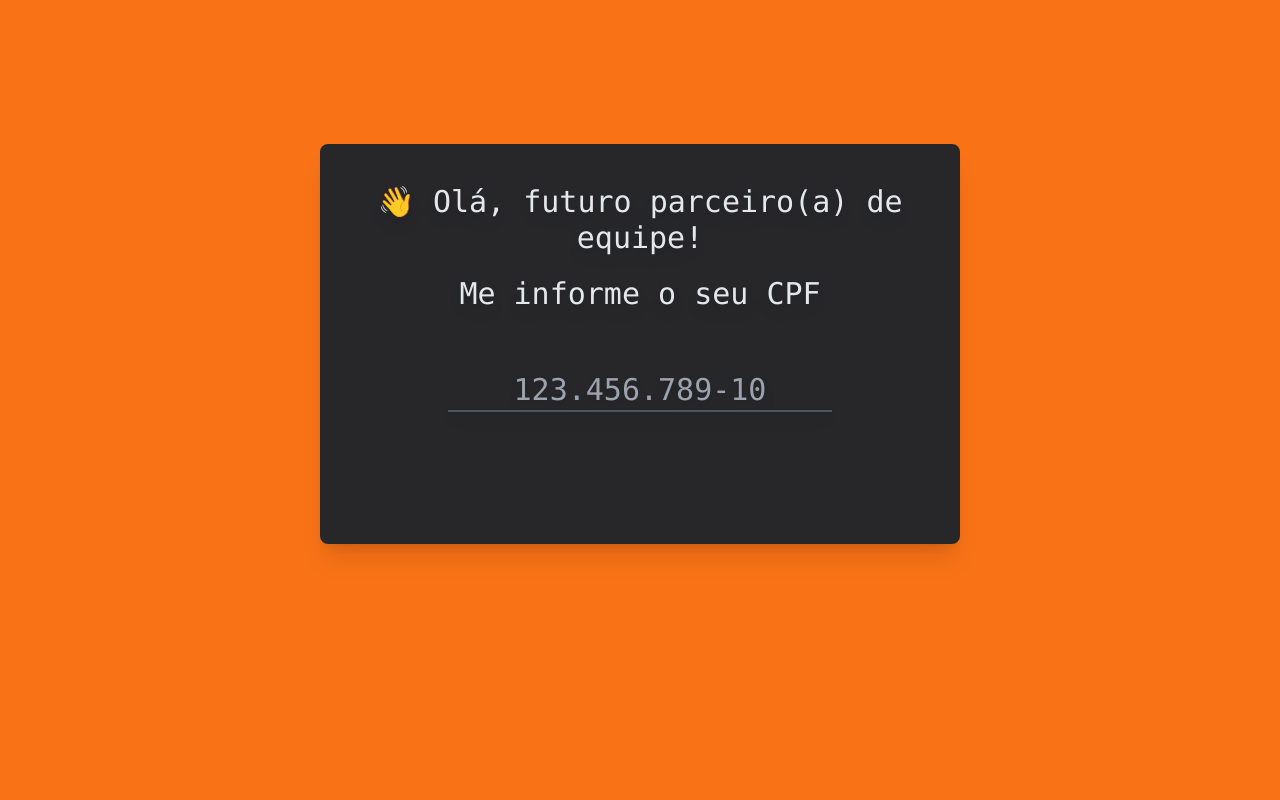
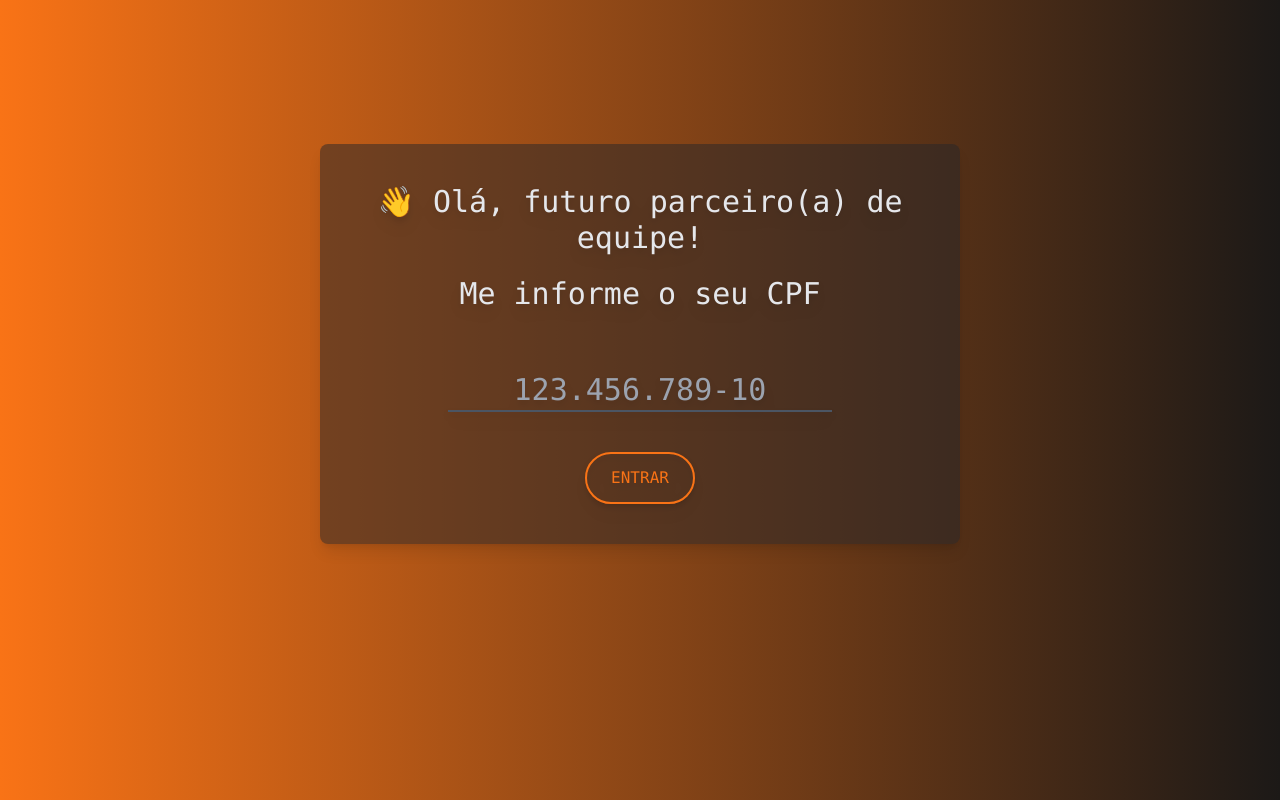
Before and after one commit to JohannesAlves/Bank-Study, a React (Vite) app in the folder web/: page / in a window 1280 px wide. Built offline with nearby package versions, Linux system fonts and the light colour scheme.

Commit message:
chore: add button to enter in another page.

```diff
--- a/web/src/pages/Main.tsx
+++ b/web/src/pages/Main.tsx
@@ -3,17 +3,48 @@ import woman from "../assets/woman.svg";
 function Main() {
     return (
         <>
-            <div className="bg-orange-500 w-screen h-screen fixed font-mono">
-                <main className="bg-zinc-800 h-2/4  w-2/4 mx-auto mt-36 flex justify-center rounded-lg shadow-xl">
+            <div className="bg-gradient-to-r from-orange-500 to-stone-900 w-screen h-screen fixed font-mono">
+                <main className="bg-zinc-800  bg-opacity-50 h-2/4  w-2/4 mx-auto mt-36 flex justify-center rounded-lg shadow-lg">
                     <div className="mt-10 text-center text-gray-200 drop-shadow-lg">
+                        <div>
                             <h1 className="text-3xl">👋 Olá, futuro parceiro(a) de equipe!</h1>
                             <h2 className="text-3xl mt-5">Me informe o seu CPF</h2>
+                        </div>
+
+                        <div className="flex flex-col w-full h-full	items-center">
                             <input
                                 type="text"
                                 name="name"
                                 placeholder="123.456.789-10"
                                 className="w-96 h-11 px-4 py-2 border-b-2 mt-14 bg-transparent border-gray-600 outline-none  focus:border-orange-500 text-gray-200 text-3xl text-center"
                             />
+
+                            <a
+                                href="#_"
+                                className="relative mt-10 inline-flex items-center justify-center p-4 px-6 py-3 overflow-hidden font-medium text-indigo-600 transition duration-300 ease-out border-2 border-orange-500 rounded-full shadow-md group"
+                            >
+                                <span className="absolute inset-0 flex items-center justify-center w-full h-full text-white duration-300 -translate-x-full bg-stone-700 group-hover:translate-x-0 ease">
+                                    <svg
+                                        className="w-6 h-6"
+                                        fill="none"
+                                        stroke="currentColor"
+                                        viewBox="0 0 24 24"
+                                        xmlns="http://www.w3.org/2000/svg"
+                                    >
+                                        <path
+                                            stroke-linecap="round"
+                                            stroke-linejoin="round"
+                                            stroke-width="2"
+                                            d="M14 5l7 7m0 0l-7 7m7-7H3"
+                                        ></path>
+                                    </svg>
+                                </span>
+                                <span className="absolute flex items-center justify-center w-full h-full text-orange-500 transition-all duration-300 transform group-hover:translate-x-full ease">
+                                    ENTRAR
+                                </span>
+                                <span className="relative invisible">ENTRAR</span>
+                            </a>
+                        </div>
                     </div>
                 </main>
             </div>
```
Lines whose indentation alone changed are shown as unchanged.
